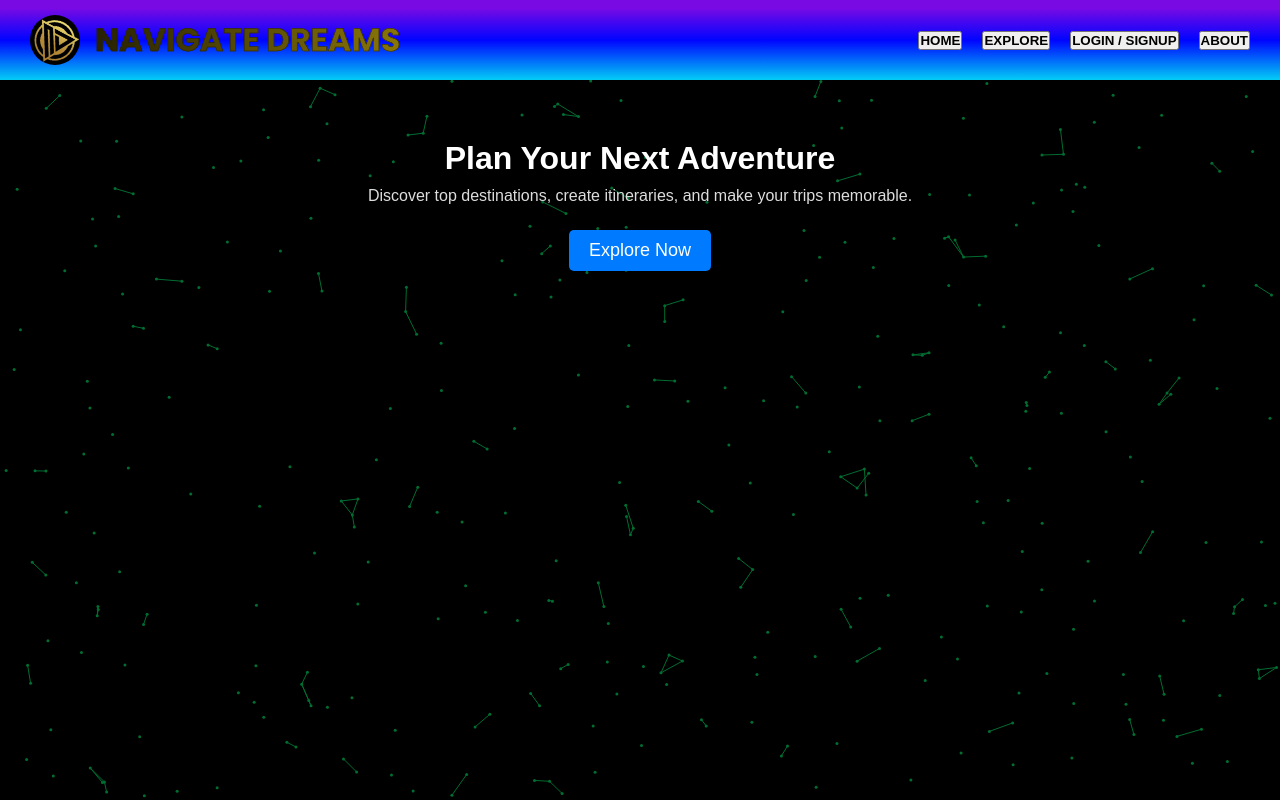
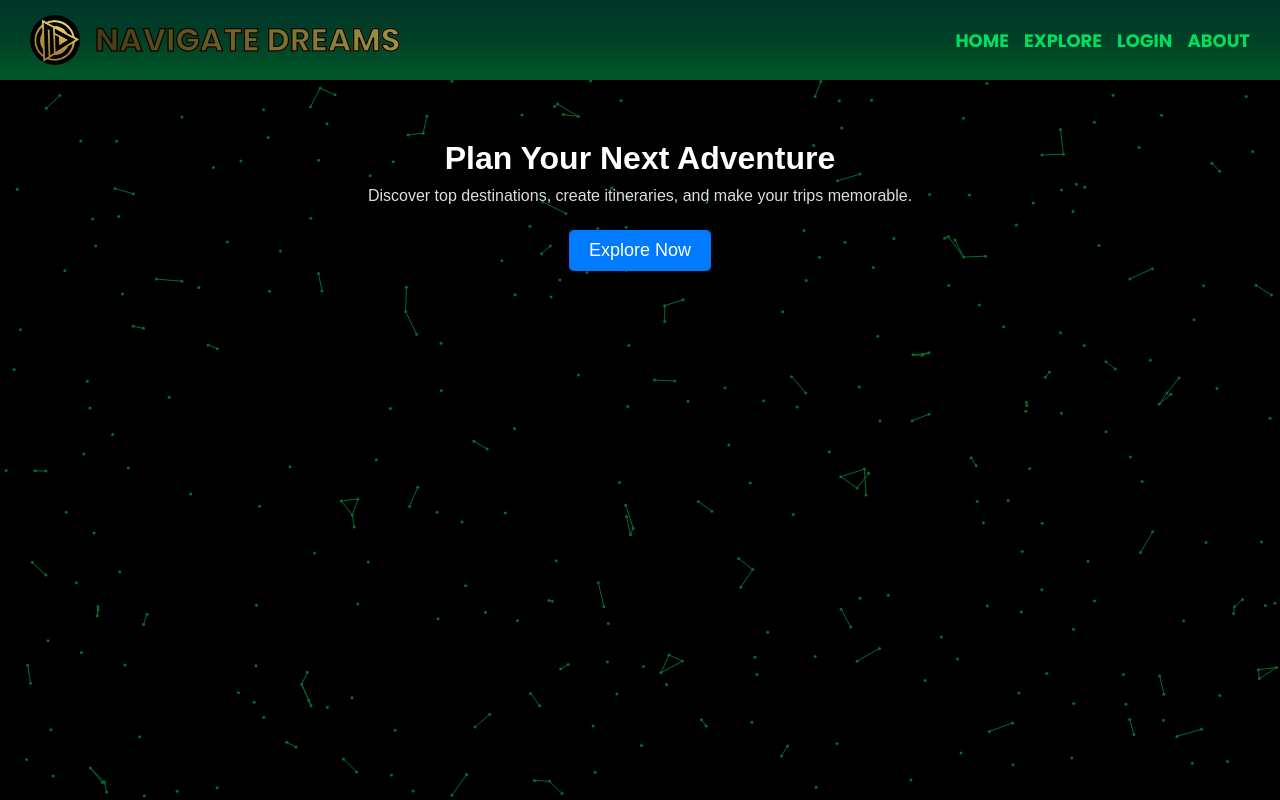
Before and after one commit to Nitheesh141/Navigate-Dreams, a React (Vite) app in the folder ND/: page / in a window 1280 px wide. Built offline with nearby package versions, Linux system fonts and the light colour scheme.

Commit message:
navbar commit

```diff
--- a/ND/src/App.css
+++ b/ND/src/App.css
@@ -29,7 +29,8 @@
   align-items: center;
   justify-content: space-between;
   padding: 15px 30px;
-  background: linear-gradient(180deg, rgb(122, 10, 228) 10%, rgba(0, 4, 255, 1) 50%, rgb(3, 205, 245) 100%);
+  background: linear-gradient(180deg,  rgb(0, 55, 40) 10%, rgb(0, 65, 40) 50%, rgb(0, 85, 40) 90%);
+  position: relative;
 }
 
 .brand {
@@ -67,25 +68,86 @@
   font-size: 32px;
   font-weight: bold;
   font-family: 'Poppins', sans-serif;
-  background: linear-gradient(90deg, #000000, #968008, #000000);
+  background: linear-gradient(90deg, #1f1a00, #aa9c4d, #1f1a00);
   background-size: 300% 300%;
   -webkit-background-clip: text;
   -webkit-text-fill-color: transparent;
   text-transform: uppercase;
   animation: flowingText 5s infinite linear;
-  -webkit-text-stroke: 0.5px #272200;
+  -webkit-text-stroke: 1.5px #0c0a00;
 }
 
 .nav-links {
   list-style: none;
   display: flex;
-  gap: 20px;
+  gap: 15px;
 }
 
 .nav-links li {
   display: inline;
 }
 
+.nav-links li button {
+  background: none;
+  border: none;
+  color: #00ff6ad3;
+  font-family: 'Poppins';
+  font-size: 18px;
+  cursor: pointer;
+  font-weight: bold;
+  transition: color 0.3s ease;
+}
+
+.nav-links li button:hover {
+  color: #ffcc00;
+}
+
+.menu-button {
+  display: none;
+  background: none;
+  font-family: 'Poppins';
+  border: none;
+  color:  #00ff6ad3;
+  font-size: 18px;
+  cursor: pointer;
+}
+
+.nav {
+  display: flex;
+}
+
+@media (max-width: 850px) {
+  .menu-button {
+    display: block;
+  }
+
+  .nav {
+    display: none;
+    position: absolute;
+    top: 60px;
+    right: 20px;
+    background: rgba(0, 0, 0, 0.9);
+    border-radius: 8px;
+    width: 200px;
+    text-align: center;
+  }
+
+  .nav.open {
+    display: block;
+  }
+
+  .nav-links {
+    flex-direction: column;
+    gap: 10px;
+    padding: 15px 0;
+  }
+
+  .nav-links li {
+    padding: 10px;
+  }
+}
+
+/* Hero Section */
 .hero {
   padding: 60px 20px;
 }
@@ -109,12 +171,14 @@
   cursor: pointer;
   border-radius: 5px;
   margin-top: 15px;
+  transition: background 0.3s ease;
 }
 
 .explore-button:hover {
   background-color: #0056b3;
 }
 
+/* Login Page */
 .login-container {
   display: flex;
   justify-content: center;
@@ -133,6 +197,7 @@
   backdrop-filter: blur(13px);
   text-align: center;
   width: 350px;
+  background: rgba(255, 255, 255, 0.2);
 }
 
 .input-group {
@@ -163,6 +228,7 @@
   cursor: pointer;
   font-size: 16px;
   margin-top: 10px;
+  transition: background 0.3s ease;
 }
 
 .login-btn:hover {
@@ -200,6 +266,7 @@
   cursor: pointer;
   font-size: 16px;
   margin-top: 10px;
+  transition: background 0.3s ease;
 }
 
 .back-btn:hover {
--- a/ND/src/App.jsx
+++ b/ND/src/App.jsx
@@ -7,24 +7,34 @@ import logo from "./assets/logo1.png";
 
 function App() {
   const [currentPage, setCurrentPage] = useState("home");
+  const [menuOpen, setMenuOpen] = useState(false);
 
   useEffect(() => {
     const cleanup = initializePatternBackground();
     return cleanup;
-  }, []);
+  }, [currentPage]);
+
+  const toggleMenu = () => {
+    setMenuOpen(!menuOpen);
+  };
+
+  const changePage = (page) => {
+    setCurrentPage(page);
+    setMenuOpen(false);
+  };
 
   const renderPage = () => {
     switch (currentPage) {
       case "explore":
-        return <Explore setCurrentPage={setCurrentPage} />;
+        return <Explore setCurrentPage={changePage} />;
       case "login":
-        return <LoginSignup setCurrentPage={setCurrentPage} />;
+        return <LoginSignup setCurrentPage={changePage} />;
       case "about":
-        return <About setCurrentPage={setCurrentPage} />;
+        return <About setCurrentPage={changePage} />;
       default:
         return (
           <div className="home-container">
-            <canvas id="bgCanvas" className="canvas-bg"></canvas> {/* Background Canvas */}
+            <canvas id="bgCanvas" className="canvas-bg"></canvas>
 
             <header className="header">
               <div className="brand">
@@ -33,12 +43,19 @@ function App() {
                 </div>
                 <h1><b>NAVIGATE DREAMS</b></h1>
               </div>
-              <nav>
+
+
+              <button className="menu-button" onClick={toggleMenu}>
+                ☰
+              </button>
+
+
+              <nav className={`nav ${menuOpen ? "open" : ""}`}>
                 <ul className="nav-links">
-                  <li><button onClick={() => setCurrentPage("home")}><b>HOME</b></button></li>
-                  <li><button onClick={() => setCurrentPage("explore")}><b>EXPLORE</b></button></li>
-                  <li><button onClick={() => setCurrentPage("login")}><b>LOGIN / SIGNUP</b></button></li>
-                  <li><button onClick={() => setCurrentPage("about")}><b>ABOUT</b></button></li>
+                  <li><button onClick={() => changePage("home")}><b>HOME</b></button></li>
+                  <li><button onClick={() => changePage("explore")}><b>EXPLORE</b></button></li>
+                  <li><button onClick={() => changePage("login")}><b>LOGIN</b></button></li>
+                  <li><button onClick={() => changePage("about")}><b>ABOUT</b></button></li>
                 </ul>
               </nav>
             </header>
@@ -46,7 +63,7 @@ function App() {
             <section className="hero">
               <h2>Plan Your Next Adventure</h2>
               <p>Discover top destinations, create itineraries, and make your trips memorable.</p>
-              <button className="explore-button" onClick={() => setCurrentPage("explore")}>
+              <button className="explore-button" onClick={() => changePage("explore")}>
                 Explore Now
               </button>
             </section>
```
Lines whose indentation alone changed are shown as unchanged.
